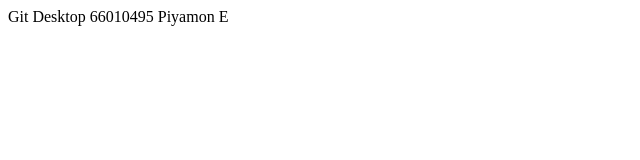
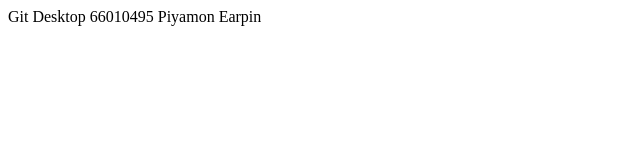
Before and after one commit to Piyamon05/git101, a plain HTML site: page index.html in a window 1280 px wide. Shown: the full height of the page, 0-640 px from the left. Drawn offline with Linux system fonts and the light colour scheme.

Commit message:
Update index.html

```diff
--- a/index.html
+++ b/index.html
@@ -6,6 +6,6 @@
     <title>Document</title>
 </head>
 <body>
-    Git Desktop 66010495 Piyamon E
+    Git Desktop 66010495 Piyamon Earpin
 </body>
 </html>
```
